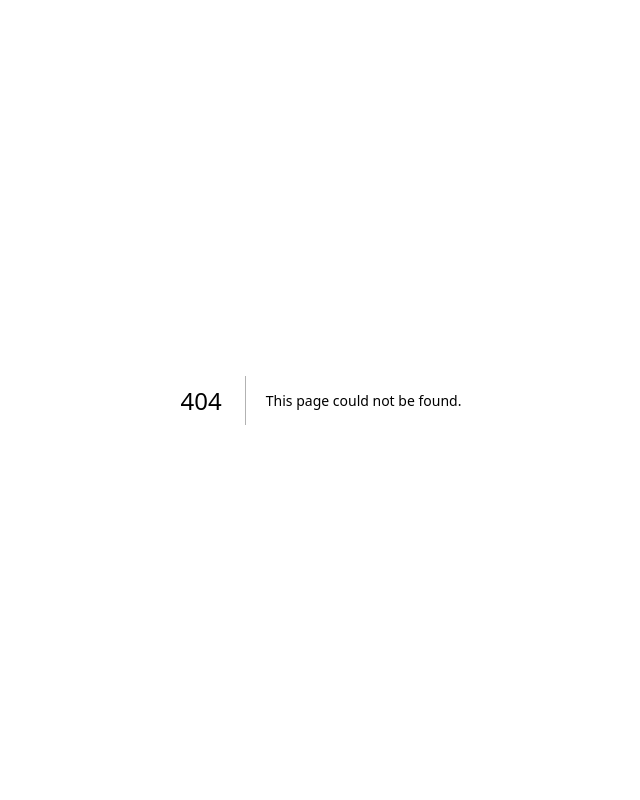
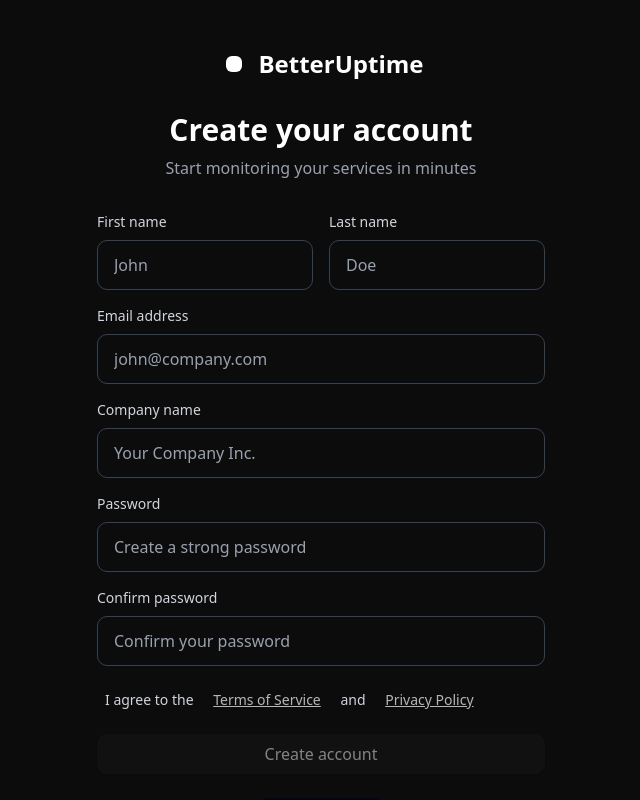
Before and after one commit to Arav-Menon/Better-stack, a Next.js app in the folder apps/web/: page /signup in a window 1280 px wide. Before the commit this address had no page. Shown: the top 800 px of the page, without its empty margins (319-959 px from the left). Built offline with nearby package versions, Linux system fonts and the light colour scheme.

Commit message:
complete the routing bug for authentication

```diff
--- /dev/null
+++ b/apps/web/app/(home)/(auth)/signin/page.tsx
@@ -0,0 +1,9 @@
+import SignInPage from "@/components/user/signinComponent";
+
+export default function Signin() {
+  return (
+    <>
+      <SignInPage />
+    </>
+  );
+}
--- /dev/null
+++ b/apps/web/app/(home)/(auth)/signup/page.tsx
@@ -0,0 +1,9 @@
+import SignUpPage from "@/components/user/signupcomponent";
+
+export default function Signup() {
+  return (
+    <>
+      <SignUpPage />
+    </>
+  );
+}
```
Also changed, not shown: apps/web/app/(home)/(auth)/signup/signup.tsx (deleted).
